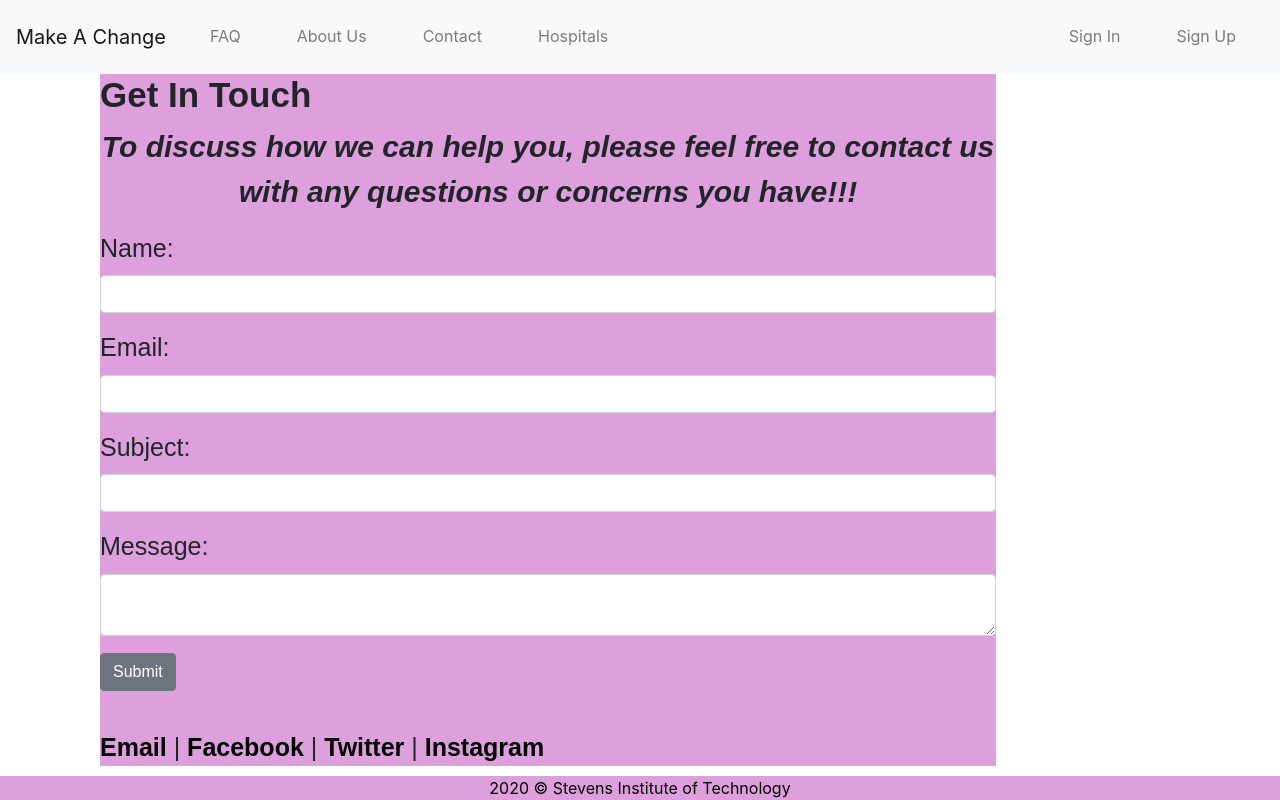
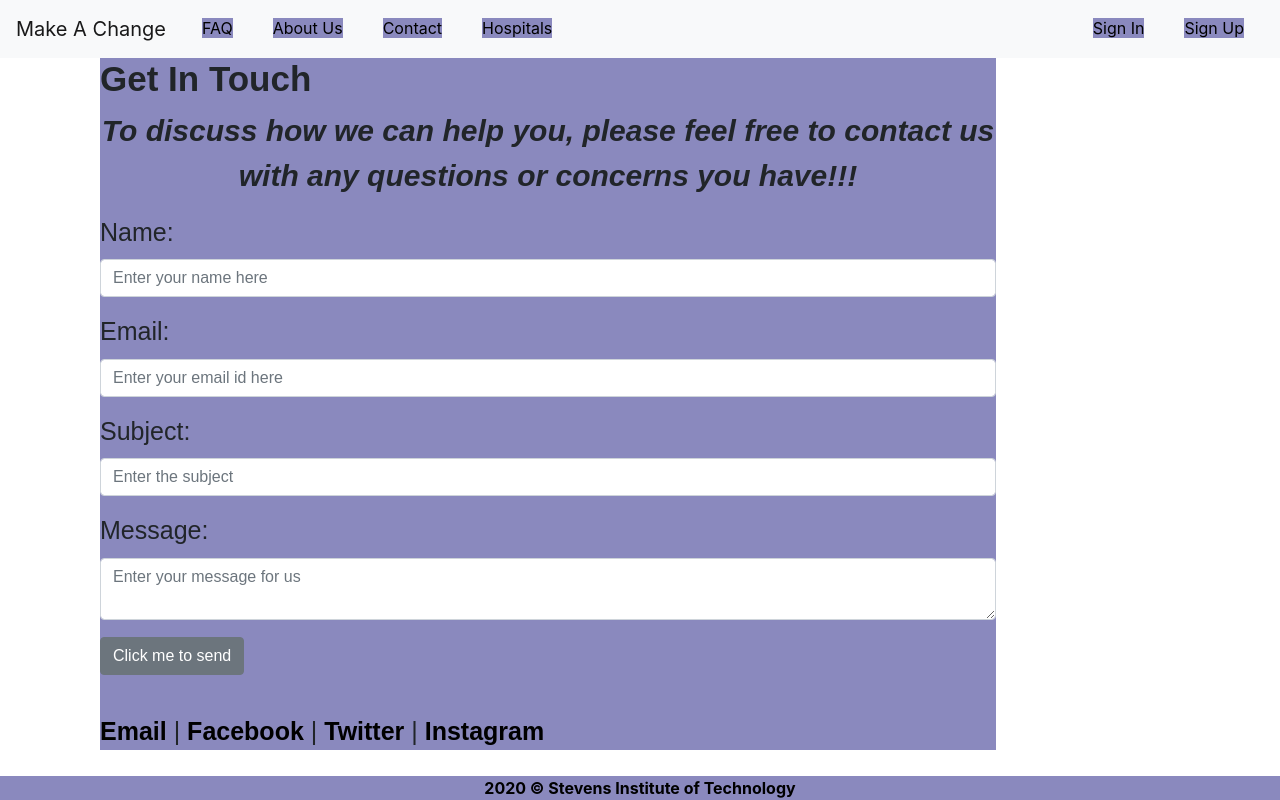
Before and after one commit to vaishnavimecit/CS554Project_Codeninja, a React (Create React App) app: page /contact in a window 1280 px wide. Built offline with nearby package versions, Linux system fonts and the light colour scheme; no server answers.

Commit message:
Cleaned for totally
Updated for accessibility

```diff
--- a/public/index.html
+++ b/public/index.html
@@ -48,7 +48,7 @@
     ></script>
     <script type="text/javascript">
       (function () {
-        emailjs.init("user_t3nkblVFz4eMhn8oFgvqI");
+        emailjs.init("user_33KnCpyVKGXnYASSKONUm");
       })();
     </script>
 
--- a/src/App.css
+++ b/src/App.css
@@ -1,5 +1,10 @@
 body {
-  background-color: plum;
+  background-color: #8a89be;
+}
+
+.head {
+  background-color: #8a89be;
+  color: black;
 }
 
 .heading {
@@ -21,8 +26,6 @@ body {
   text-align: center;
   font-size: 20px;
 }
-
-
 
 .App-logo {
   height: 80px;
@@ -78,7 +81,7 @@ col-md-4 {
   padding: 0.4rem 0.8rem;
   background-color: white;
   border-radius: 3px;
-  color: #1e8678;
+  color: #8a89be;
   text-decoration: none !important;
 }
 
@@ -99,7 +102,7 @@ p {
 }
 
 ul a {
-  color: #1e8678;
+  color: #8a89be;
   text-decoration: none !important;
 }
 
@@ -113,7 +116,7 @@ ul {
 }
 
 .contact {
-  background-color: plum;
+  background-color: #8a89be;
   width: 70vw;
   font-size: 25px;
   font-family: Arial, Helvetica, sans-serif;
@@ -126,7 +129,7 @@ ul {
 }
 
 .about {
-  background-color: plum;
+  background-color: #8a89be;
   font-size: 23px;
   font-family: Arial, Helvetica, sans-serif;
   width: 70vw;
@@ -143,8 +146,9 @@ ul {
   left: 0;
   bottom: 0;
   width: 100%;
-  background-color: plum;
+  background-color: #8a89be;
   color: black;
+  font-weight: bold;
   text-align: center;
 }
 
@@ -153,12 +157,23 @@ ul li {
   line-height: 0.5mm;
 }
 
-.question{
-  background-color: lightgray;
+.question {
+  background-color: #8a89be;
   color: black;
   text-align: left;
+  font-weight: normal;
 }
-.answer{
+.answer {
+  text-align: left;
+  font-size: 20px;
+}
 
-  text-align: left;
+.cnt-btn {
+  background-color: #8a89be;
+  color: black;
 }
+
+.navi-link {
+  color: black;
+  background-color: #8a89be;
+}
--- a/src/components/About.js
+++ b/src/components/About.js
@@ -4,7 +4,7 @@ const About = () => {
   return (
     <div class="container">
       <div class="about">
-        <h2 class="heading">Who we are?</h2>
+        <h1 className="heading">Who we are?</h1>
         <p>
           Hello, we are the students of Stevens Institute of Technology. We came
           up with this idea of creating a web application to serve the hospitals
@@ -14,7 +14,7 @@ const About = () => {
           striving hard to adopt a more pivotal role in the manner in which we
           want to help the nation.
         </p>
-        <h2 class="heading">What we do?</h2>
+        <h1 className="heading">What we do?</h1>
         <p>
           This can be used to find any hospitals nearby, clinical needs and for
           donations. Donors can sign up and add details about what they can
@@ -28,7 +28,7 @@ const About = () => {
           execution plays a vital role in determining the overall impact of any
           intervention.
         </p>
-        <h2 class="heading">Who we server?</h2>
+        <h1 className="heading">Who we server?</h1>
         <p>
           <ul>
             <li>Hospitals & Clinics</li>
--- a/src/components/Contact.js
+++ b/src/components/Contact.js
@@ -43,10 +43,10 @@ class Contact extends Component {
     var msg = message.value;
 
     if (
-      name1 != undefined &&
-      mail != undefined &&
-      sub != undefined &&
-      msg != undefined
+      name1 !== undefined &&
+      mail !== undefined &&
+      sub !== undefined &&
+      msg !== undefined
     ) {
       //console.log(name1 + mail + sub + msg);
 
@@ -70,14 +70,14 @@ class Contact extends Component {
 
   render() {
     return (
-      <div class="container">
-        <div class="contact">
+      <div className="container">
+        <div className="contact">
           <Form
             id="contact-form"
             onSubmit={this.handleSubmit.bind(this)}
             method="POST"
           >
-            <h2 class="heading">Get In Touch</h2>
+            <h1 className="heading">Get In Touch</h1>
             <p id="success">
               To discuss how we can help you, please feel free to contact us
               with any questions or concerns you have!!!
@@ -89,6 +89,7 @@ class Contact extends Component {
                 type="text"
                 id="name"
                 name="name"
+                placeholder="Enter your name here"
                 onChange={this.handleChange}
                 required
               />
@@ -100,6 +101,7 @@ class Contact extends Component {
                 type="email"
                 id="email"
                 name="email"
+                placeholder="Enter your email id here"
                 onChange={this.handleChange}
                 required
               />
@@ -111,6 +113,7 @@ class Contact extends Component {
                 type="text"
                 id="subject"
                 name="subject"
+                placeholder="Enter the subject"
                 onChange={this.handleChange}
                 required
               />
@@ -122,31 +125,45 @@ class Contact extends Component {
                 type="textarea"
                 id="message"
                 name="message"
+                placeholder="Enter your message for us"
                 onChange={this.handleChange}
                 required
               />
             </FormGroup>
 
-            <Button type="submit">Submit</Button>
+            <Button className="cnt-btn" type="submit">
+              Click me to send
+            </Button>
             <br />
             <br />
           </Form>
-          <a class="links" href="mailto:asap.health@gmail.com" target="_blank">
+          <a className="links" href="mailto:asaphealth576@gmail.com">
             Email
           </a>{" "}
           |{" "}
-          <a class="links" href="https://www.facebook.com/wix/" target="_blank">
+          <a
+            className="links"
+            href="https://www.facebook.com/wix/"
+            target="_blank"
+            rel="noopener noreferrer"
+          >
             Facebook
           </a>{" "}
           |{" "}
-          <a class="links" href="https://twitter.com/Wix" target="_blank">
+          <a
+            className="links"
+            href="https://twitter.com/Wix"
+            target="_blank"
+            rel="noopener noreferrer"
+          >
             Twitter
           </a>{" "}
           |{" "}
           <a
             class="links"
-            href="https://www.instagram.com/wix/"
+            href="https://www.instagram.com/asap_health/"
             target="_blank"
+            rel="noopener noreferrer"
           >
             Instagram
           </a>
--- a/src/components/Navbar.js
+++ b/src/components/Navbar.js
@@ -5,7 +5,11 @@ import { AuthContext } from "../firebase/Auth";
 
 const Navigation = () => {
   const { currentUser } = useContext(AuthContext);
-  return <div>{currentUser ? <NavigationAuth /> : <NavigationNonAuth />}</div>;
+  return (
+    <div class="head">
+      {currentUser ? <NavigationAuth /> : <NavigationNonAuth />}
+    </div>
+  );
 };
 
 const NavigationAuth = () => {
@@ -28,22 +32,22 @@ const NavigationAuth = () => {
       <div className="collapse navbar-collapse" id="navbarNav">
         <ul className="navbar-nav">
           <li className="nav-item">
-            <a className="nav-link" href="/faq">
+            <a className="navi-link" href="/faq">
               FAQ
             </a>
           </li>
           <li className="nav-item">
-            <a className="nav-link" href="/about">
+            <a className="navi-link" href="/about">
               About Us
             </a>
           </li>
           <li className="nav-item">
-            <a className="nav-link" href="/contact">
+            <a className="navi-link" href="/contact">
               Contact
             </a>
           </li>
           <li className="nav-item">
-            <a className="nav-link" href="/hospitals">
+            <a className="navi-link" href="/hospitals">
               Hospitals
             </a>
           </li>
@@ -76,35 +80,35 @@ const NavigationNonAuth = () => {
       <div className="collapse navbar-collapse" id="navbarNav">
         <ul className="navbar-nav">
           <li className="nav-item">
-            <a className="nav-link" href="/faq">
+            <a className="navi-link" href="/faq">
               FAQ
             </a>
           </li>
           <li className="nav-item">
-            <a className="nav-link" href="/about">
+            <a className="navi-link" href="/about">
               About Us
             </a>
           </li>
           <li className="nav-item">
-            <a className="nav-link" href="/contact">
+            <a className="navi-link" href="/contact">
               Contact
             </a>
           </li>
           <li className="nav-item">
-            <a className="nav-link" href="/hospitals">
+            <a className="navi-link" href="/hospitals">
               Hospitals
             </a>
           </li>
         </ul>
         <ul className="navbar-nav flex-row ml-md-auto">
           <li className="nav-item">
-            <a className="nav-link" href="/signin">
+            <a className="navi-link" href="/signin">
               Sign In
             </a>
           </li>
 
           <li className="nav-item">
-            <a className="nav-link" href="/sign-up">
+            <a className="navi-link" href="/sign-up">
               Sign Up
             </a>
           </li>
--- a/src/components/SignOut.js
+++ b/src/components/SignOut.js
@@ -4,7 +4,7 @@ import { doSignOut } from "../firebase/FirebaseFunctions";
 const SignOutButton = () => {
   return (
     <li className="nav-item">
-      <a className="nav-link" onClick={doSignOut}>
+      <a className="navi-link" onClick={doSignOut}>
         Sign Out
       </a>
     </li>
```
Also changed, not shown: src/components/Faq.js (+27 -18 lines).
